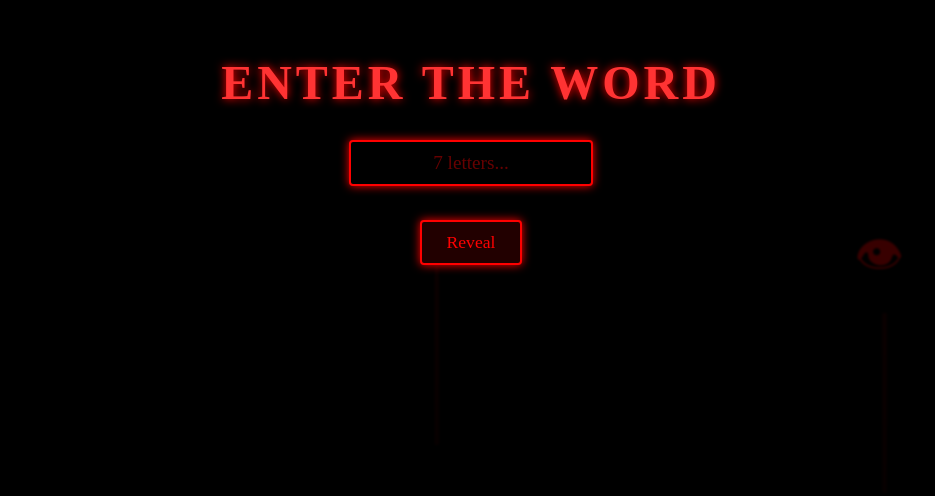
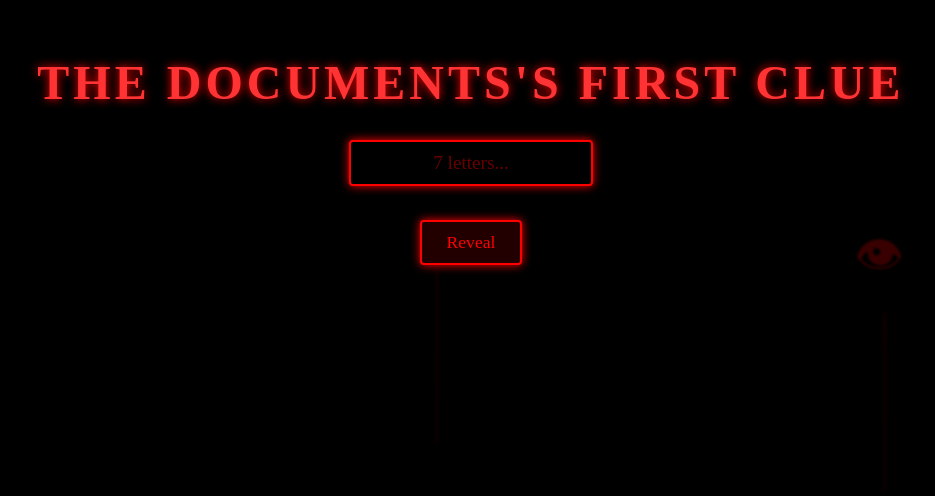
Before and after one commit to ninjaturtleisdonut-cmyk/info1, a plain HTML site: page index.html in a window 1280 px wide. Shown: the part 260-756 px from the top of the page, without its empty margins (169-1104 px from the left). Drawn offline with Linux system fonts and the light colour scheme; a web font is replaced by a local one.

Commit message:
Update index.html

```diff
--- a/index.html
+++ b/index.html
@@ -2,7 +2,7 @@
 <html>
 <head>
 <meta charset="UTF-8">
-<title>makeitrainbow</title>
+<title>websitecrash</title>
 
 <link href="https://fonts.googleapis.com/css2?family=IM+Fell+English&family=Roboto:wght@300&display=swap" rel="stylesheet">
 
@@ -201,7 +201,7 @@
 <audio id="bgAudio" src="haunted-house-ambience-337104.mp3" loop></audio>
 <audio id="whisper" src="murmullos-7133.mp3"></audio>
 
-<h2>ENTER THE WORD</h2>
+<h2>THE DOCUMENTS'S FIRST CLUE</h2>
 
 <input id="wordInput" maxlength="7" placeholder="7 letters..." />
 <br>
```
